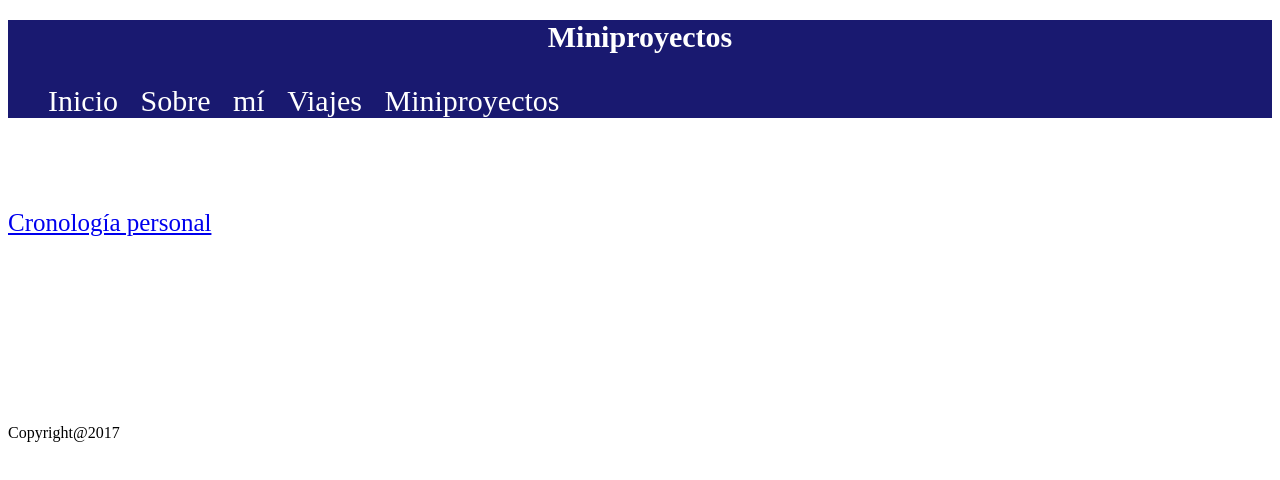
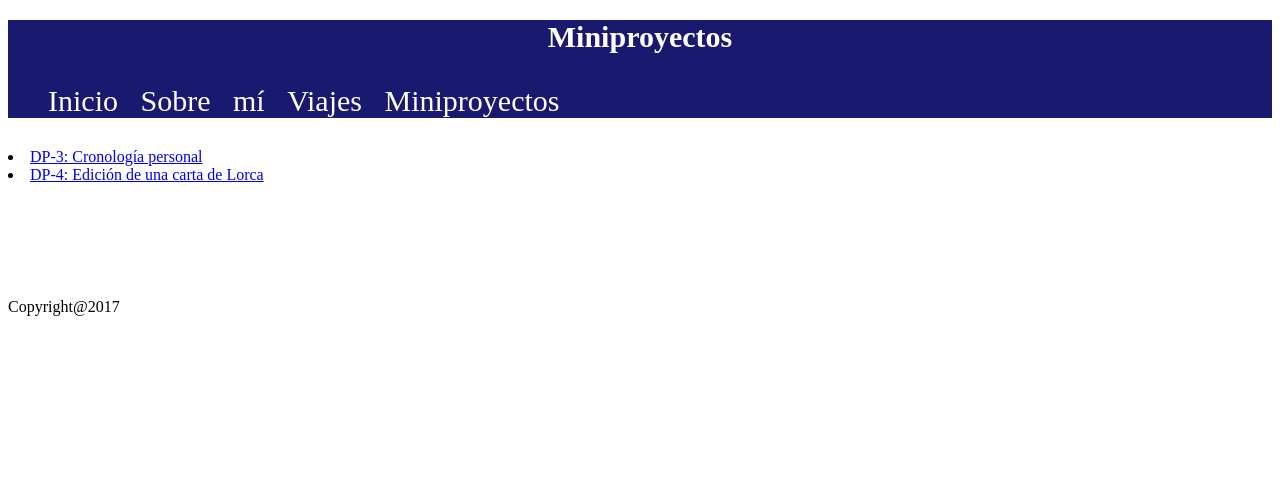
Before and after one commit to gdiaz08828/gdiaz08828.github.io, a plain HTML site: page Mini-proyectos.html in a window 1280 px wide. Drawn offline with Linux system fonts and the light colour scheme.

Commit message:
otras correcciones, link a la edición

```diff
--- a/Mini-proyectos.html
+++ b/Mini-proyectos.html
@@ -21,18 +21,10 @@
 
 </nav>
 </header>
-<br>
-<br>
-  <p><a href="https://gdiaz08828.github.io/TimelineSpanish.html">Cronología personal</a> </p>
-<br>
-<br>
-<br>
-<br>
-<br>
-<br>
-<br>
-<br>
-<br>
+<div class="texto">
+  <li><a href="https://gdiaz08828.github.io/TimelineSpanish.html">DP-3: Cronología personal</a></li>
+  <li><a href="DP-4/XML-TEI/Lorca_15.html">DP-4: Edición de una carta de Lorca</a></li>
+</div>
 
 <footer> Copyright@2017</footer>
 </body>
--- a/style.css
+++ b/style.css
@@ -26,3 +26,6 @@ h1{color:white;font-size:30px}
 h2{color:MidnightBlue;font-size:30px}
 
 img{float:left;padding:2em;width:320px;height:400px;}
+
+.texto{
+height: 150px;}
```
